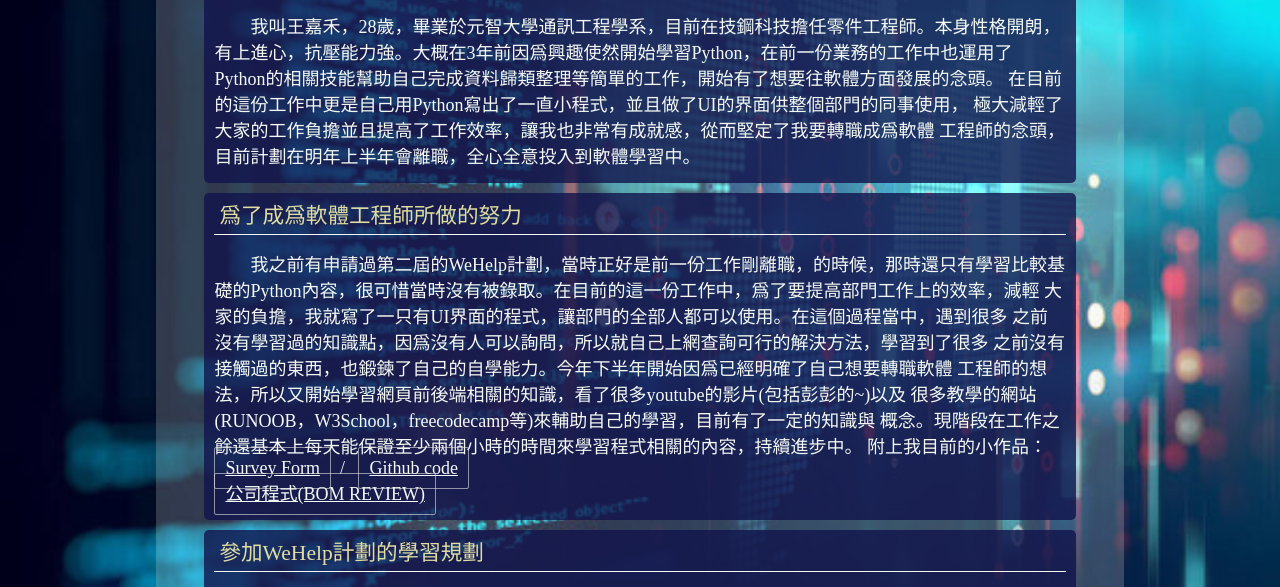
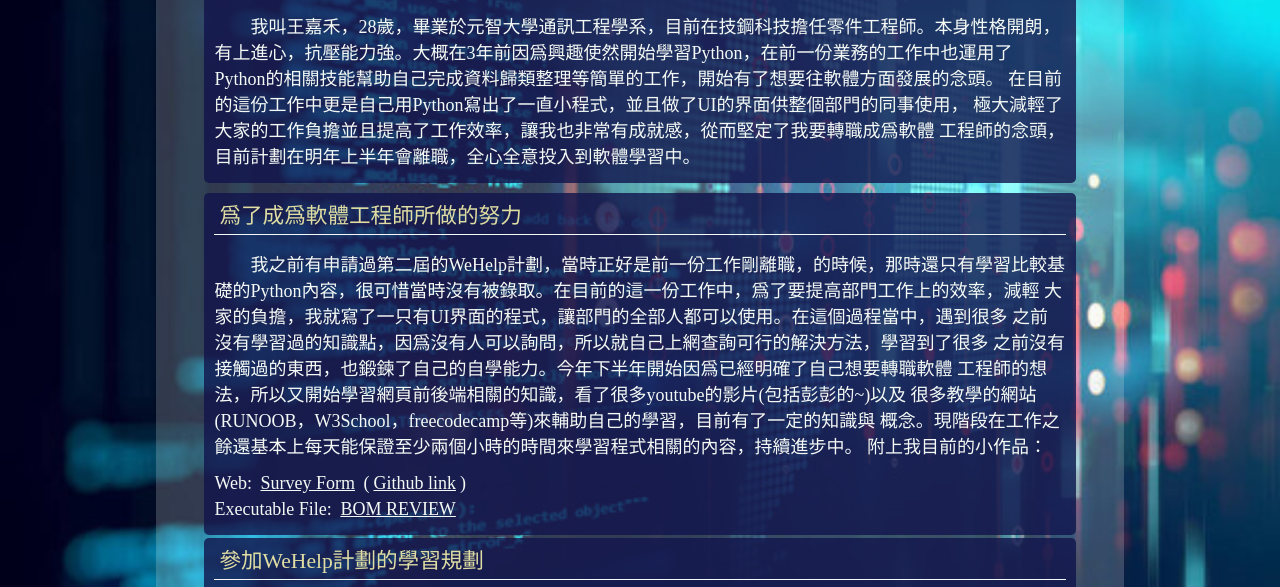
Before and after one commit to Andywang-95/5th-WeHelp-Bootcamp, a plain HTML site: page index.html in a window 1280 px wide. Shown: the part 149-736 px from the top of the page. Drawn offline with Linux system fonts and the light colour scheme.

Commit message:
調整頁面中專案網址的呈現方式，更改排版，增加懸停和點擊效果

```diff
--- a/index.html
+++ b/index.html
@@ -32,11 +32,13 @@
                 工程師的想法，所以又開始學習網頁前後端相關的知識，看了很多youtube的影片(包括彭彭的~)以及
                 很多教學的網站(RUNOOB，W3School，freecodecamp等)來輔助自己的學習，目前有了一定的知識與
                 概念。現階段在工作之餘還基本上每天能保證至少兩個小時的時間來學習程式相關的內容，持續進步中。
-                附上我目前的小作品：<br />
-                <a href="https://andywang-95.github.io/Survey-Form/">Survey Form</a> &nbsp;/ &nbsp;
-                <a href="https://github.com/Andywang-95/Survey-Form">Github code</a>
-                <br/>
-                <a href="https://github.com/Andywang-95/BOM-REVIEW">公司程式(BOM REVIEW)</a>
+                附上我目前的小作品：</p>
+                <p class="web-link">Web:
+                <span class="code-link"><a href="https://andywang-95.github.io/Survey-Form/" target="_blank">Survey Form</a></span>
+                (<span class="code-link"><a href="https://github.com/Andywang-95/Survey-Form" target="_blank">Github link</a></span>)
+                </p>
+                <p class="exe-link">Executable File:
+                <span class="code-link"><a href="https://github.com/Andywang-95/BOM-REVIEW" target="_blank">BOM REVIEW</a></span>
                 </p>
             </div>
             <div class="item">
--- a/styles.css
+++ b/styles.css
@@ -48,18 +48,32 @@ h1 {
     padding: 5px 0 15px;
 }
 
+.web-link {
+    margin: -10px auto;
+}
+
+.exe-link {
+    margin: auto;
+    padding: 15px 0;
+}
+
 a {
     color: #F4F9F5;
     border-radius: 2px;
-    border:1px solid #E1E3E299;
-    padding: 10px;
-    margin: 30px auto;
+    border:3px solid transparent;
+    padding: 1px;
+    margin: 1px auto;
 }
-/* a:hover {
+
+a:hover {
+    background-color: transparent;
+    border: 3px solid #E1E3E299;
+}
+
+a:active {
     background-color: #E1E3E299;
-    border-radius: 2px;
-    padding: 1px;
-} */
+    border-color: transparent;
+}
 
 @media (max-width:1250px) {
 
```
